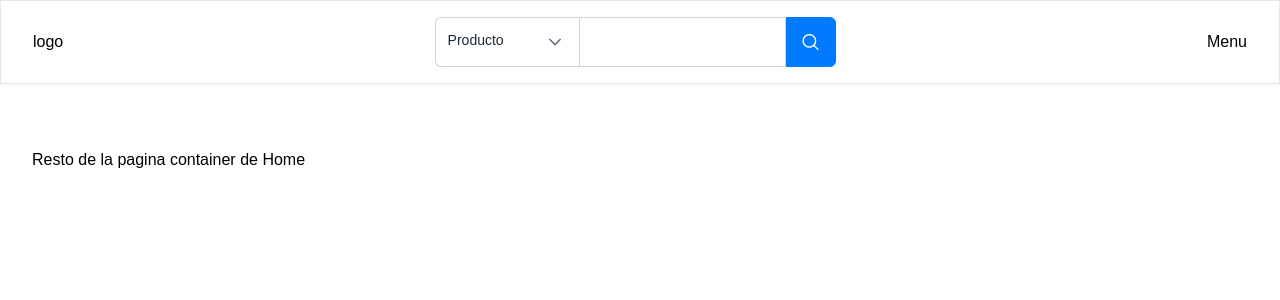
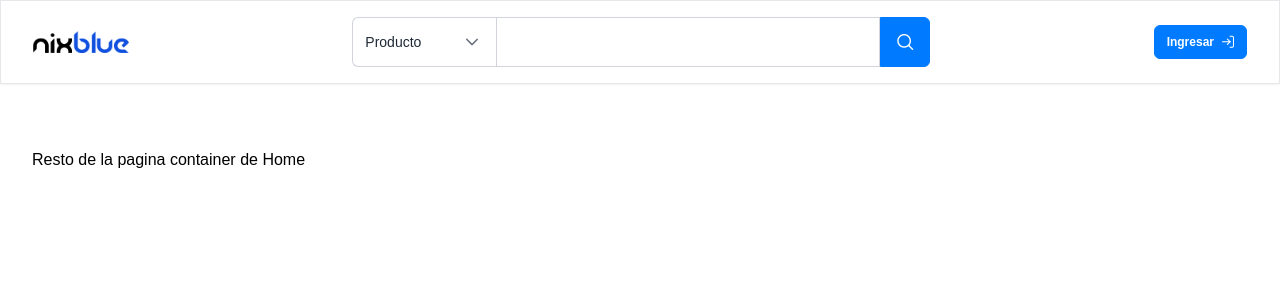
Before and after one commit to nixblueb2b/NbnextFront, a Next.js app in the folder nb-next/: page /home in a window 1280 px wide. Shown: the top 300 px of the page. Built offline with nearby package versions, Linux system fonts and the light colour scheme.

Commit message:
ingresar btn

```diff
--- a/nb-next/src/app/design-system.tsx
+++ b/nb-next/src/app/design-system.tsx
@@ -207,7 +207,7 @@ const DesignSystem = {
   dropdown: {
     root: ({ props }: {props: DropdownProps}) => ({
       className: classNames(
-        "cursor-pointer inline-flex relative select-none active:shadow-primary focus:shadow-primary",
+        "cursor-pointer inline-flex flex items-center relative select-none active:shadow-primary focus:shadow-primary",
         "bg-white border border-gray-300 transition-colors duration-200 ease-in-out rounded-md",
         "w-36",
         "hover:border-primary-blue focus:outline-none focus:outline-offset-0 focus:shadow-[0_0_0_0.2rem_rgba(191,219,254,1)] overflow-hidden shrink-0",
--- /dev/null
+++ b/nb-next/src/app/ui/shared/components/BtnRedirect/BtnRedirect.tsx
@@ -0,0 +1,14 @@
+import React from 'react'
+import { Button } from 'primereact/button'
+import { ButtonProps } from 'primereact/button'
+
+
+
+
+function BtnRedirect({label, icon, size, iconPos}: ButtonProps ) {
+  return (
+    <Button label={label} size={size} icon={icon} iconPos={iconPos}/>
+  )
+}
+
+export default BtnRedirect
--- a/nb-next/src/app/ui/shared/components/DropDown/DropDown.tsx
+++ /dev/null
@@ -1,31 +0,0 @@
-"use client";
-import React, { useState } from "react";
-import { Dropdown } from "primereact/dropdown";
-
-const DropDown = <T,>({
-  options,
-  roundedRight,
-  borderRight,
-}: {
-  options: T[];
-  roundedRight?: boolean;
-  borderRight?: boolean;
-}) => {
-  const [selectedOption, setSelectedOption] = useState<T | null>(options[0]);
-  return (
-    <div className="card flex justify-center">
-      <Dropdown
-        tabIndex={0}
-        onChange={(e) => setSelectedOption(e.value)}
-        value={selectedOption}
-        options={options}
-        optionLabel="name"
-        pt={{
-          root: { className: `${!roundedRight && "rounded-r-none"} ${!borderRight && "border-r-0"}`,  tabIndex: -1},
-        }}
-      />
-    </div>
-  );
-};
-
-export default DropDown;
--- /dev/null
+++ b/nb-next/src/app/ui/shared/components/Logo/Logo.tsx
@@ -0,0 +1,22 @@
+import React from "react";
+import Image from "next/image";
+import Link from "next/link";
+
+function Logo() {
+  return (
+    <Link href="/home">
+      <div className="w-24">
+        <Image
+          src="/images/Nix_blue_logo_horizontal_mix_1.png"
+          width={500}
+          height={500}
+          alt="nixblue logo"
+          priority={true}
+          className="w-full"
+        />
+      </div>
+    </Link>
+  );
+}
+
+export default Logo;
--- a/nb-next/src/app/ui/shared/components/SearchInput/SearchInput.tsx
+++ b/nb-next/src/app/ui/shared/components/SearchInput/SearchInput.tsx
@@ -5,7 +5,7 @@ function SearchInput({roundedLeft}: {roundedLeft?: boolean}) {
   return (
     <InputText pt={{
         root: {
-            className: `rounded-r-none ${!roundedLeft && "rounded-l-none"}`
+            className: `rounded-r-none w-96 ${!roundedLeft && "rounded-l-none"}`
         }
     }}/>
   )
--- a/nb-next/src/app/ui/shared/components/index.tsx
+++ b/nb-next/src/app/ui/shared/components/index.tsx
@@ -1,3 +1,4 @@
 export {default as SearchBtn} from './SearchBtn/SearchBtn';
 export {default as SearchInput} from './SearchInput/SearchInput';
-export {default as DropDown} from './DropDown/DropDown'
+export {default as Logo} from './Logo/Logo';
+export {default as BtnRedirect} from './BtnRedirect/BtnRedirect'
--- a/nb-next/src/app/ui/web/sections/Header/Header.tsx
+++ b/nb-next/src/app/ui/web/sections/Header/Header.tsx
@@ -1,12 +1,17 @@
 import React from 'react'
-import SearchBarSelector from '../SearchBarSelector/SearchBarSelector'
+import {SearchBarSelector} from '@/app/ui/web/sections'
+import { Logo, BtnRedirect } from '@/app/ui/shared/components'
 
 const Header = () => {
   return (
     <div className="flex items-center justify-between">
-        <div>logo</div>
-        <SearchBarSelector/>
-        <div>Menu</div>
+        <Logo/>
+        <div className='hidden md:block'>
+          <SearchBarSelector/>
+        </div>
+        <div>
+          <BtnRedirect label="Ingresar" icon="pi pi-sign-in" size={"small"} iconPos={"right"} />
+        </div>
     </div>
   )
 }
--- a/nb-next/src/app/ui/web/sections/SearchBarSelector/SearchBarSelector.tsx
+++ b/nb-next/src/app/ui/web/sections/SearchBarSelector/SearchBarSelector.tsx
@@ -1,17 +1,32 @@
-import React from "react";
-import { SearchInput, SearchBtn, DropDown } from "@/app/ui/shared/components";
+"use client";
+import React, { useState } from "react";
+import { SearchInput, SearchBtn } from "@/app/ui/shared/components";
+import { Dropdown } from "primereact/dropdown";
 
 function SearchBarSelector() {
-  interface selectData {
+
+  const data: SelectData[] = [{ name: "Producto" }, { name: "Proveedor" }];
+
+
+  interface SelectData {
     name: string;
   }
 
-  const data: selectData[] = [{ name: "Producto" }, { name: "Proveedor" }];
+  const [selectedOption, setSelectedOption] = useState<SelectData>(data[0]);
 
   return (
     <div className="flex">
       <form action="" className="flex">
-        <DropDown options={data} roundedRight={false} borderRight={false} />
+        <Dropdown
+          tabIndex={0}
+          onChange={(e) => setSelectedOption(e.value)}
+          value={selectedOption}
+          options={data}
+          optionLabel="name"
+          pt={{
+            root: { className: `border-r-0 rounded-r-none`, tabIndex: -1 },
+          }}
+        />
         <SearchInput roundedLeft={false} />
         <SearchBtn />
       </form>
```
Also changed, not shown: nb-next/public/images/Nix_blue_logo_horizontal_mix_1.png (added).
